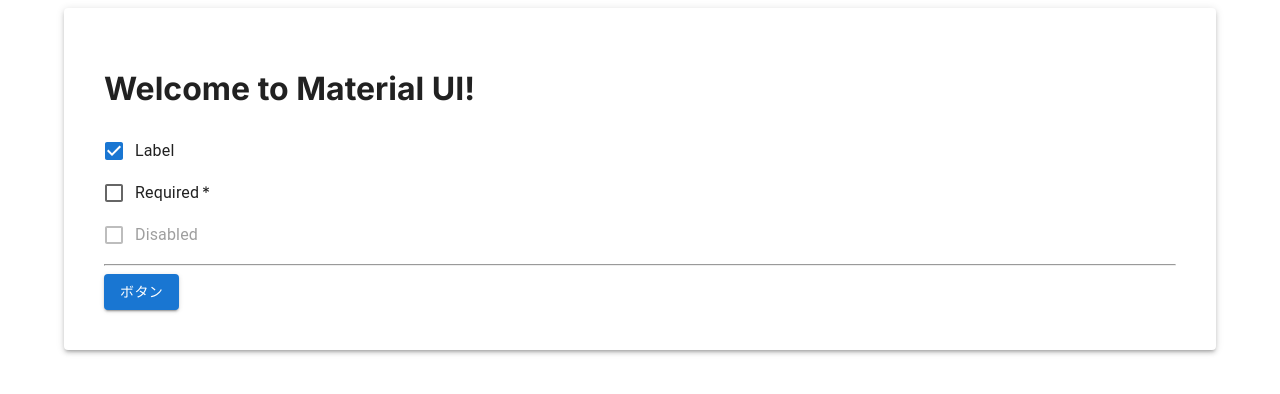
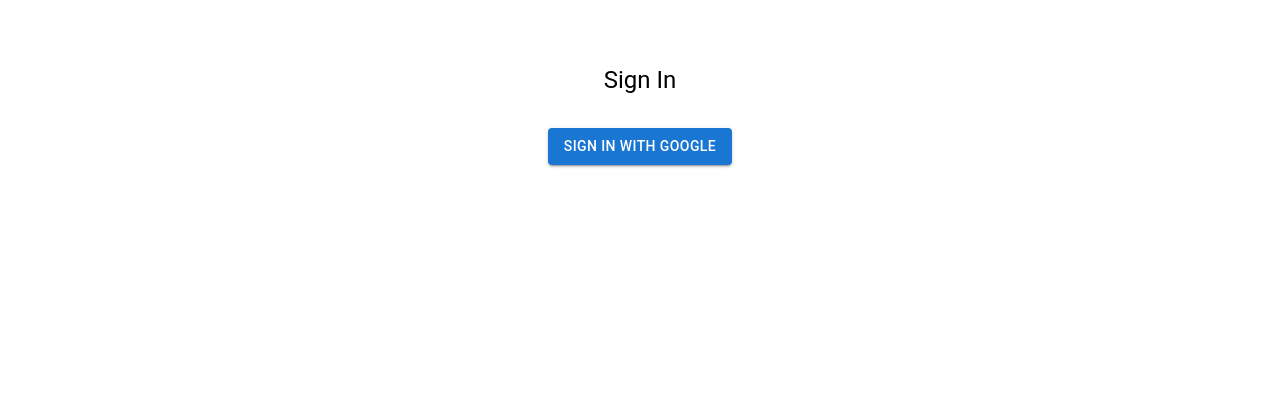
Before and after one commit to Shiyo1101/prompt-battle, a Next.js app in the folder packages/frontend/: page / in a window 1280 px wide. Shown: the top 394 px of the page. Built offline with nearby package versions, Linux system fonts and the light colour scheme; no server answers; what @mui/material-nextjs would draw is missing.

Commit message:
✨ NextAuthを導入し、Google認証を追加

```diff
--- a/packages/frontend/package.json
+++ b/packages/frontend/package.json
@@ -19,6 +19,7 @@
     "@mui/material-nextjs": "^6.2.0",
     "db": "*",
     "next": "15.1.0",
+    "next-auth": "^5.0.0-beta.25",
     "react": "^19.0.0",
     "react-dom": "^19.0.0",
     "socket.io-client": "^4.8.1"
--- /dev/null
+++ b/packages/frontend/src/app/api/auth/[...nextauth]/route.ts
@@ -0,0 +1,3 @@
+import { handlers } from '@/auth';
+
+export const { GET, POST } = handlers;
--- a/packages/frontend/src/app/page.tsx
+++ b/packages/frontend/src/app/page.tsx
@@ -1,30 +1,10 @@
-import {
-  Button,
-  Checkbox,
-  Container,
-  FormControlLabel,
-  FormGroup,
-  Paper,
-} from "@mui/material";
+import SignInForm from '@/components/auth/sign-form';
+import { Container } from '@mui/material';
 
 export default function Home() {
   return (
     <Container>
-      <Paper elevation={3} sx={{ p: 5 }}>
-        <h1>Welcome to Material UI!</h1>
-        <FormGroup>
-          <FormControlLabel
-            control={<Checkbox defaultChecked />}
-            label="Label"
-          />
-          <FormControlLabel required control={<Checkbox />} label="Required" />
-          <FormControlLabel disabled control={<Checkbox />} label="Disabled" />
-        </FormGroup>
-        <hr />
-        <Button variant="contained" color="primary">
-          ボタン
-        </Button>
-      </Paper>
+      <SignInForm />
     </Container>
   );
 }
--- /dev/null
+++ b/packages/frontend/src/auth.ts
@@ -0,0 +1,10 @@
+import NextAuth from 'next-auth';
+import Google from 'next-auth/providers/google';
+
+export const { handlers, signIn, signOut, auth } = NextAuth({
+  providers: [Google],
+  secret: process.env.NEXTAUTH_SECRET,
+  session: {
+    strategy: 'jwt',
+  },
+});
--- /dev/null
+++ b/packages/frontend/src/components/Header.tsx
@@ -0,0 +1 @@
+/* Header.tsx */
--- /dev/null
+++ b/packages/frontend/src/components/auth/sign-form.tsx
@@ -0,0 +1,36 @@
+import { signIn } from '@/auth';
+import { Box, Button, Container, Typography } from '@mui/material';
+import React from 'react';
+
+const SignInForm: React.FC = () => {
+  return (
+    <Container component="main" maxWidth="xs">
+      <Box
+        sx={{
+          marginTop: 8,
+          display: 'flex',
+          flexDirection: 'column',
+          alignItems: 'center',
+        }}
+      >
+        <Typography component="h1" variant="h5">
+          Sign In
+        </Typography>
+        <Box
+          component="form"
+          action={async () => {
+            'use server';
+            await signIn('google');
+          }}
+          sx={{ mt: 1 }}
+        >
+          <Button type="submit" fullWidth variant="contained" sx={{ mt: 3, mb: 2 }}>
+            Sign In with Google
+          </Button>
+        </Box>
+      </Box>
+    </Container>
+  );
+};
+
+export default SignInForm;
--- /dev/null
+++ b/packages/frontend/src/middleware.ts
@@ -0,0 +1 @@
+export { auth as middleware } from '@/auth';
```
Also changed, not shown: packages/frontend/src/app/auth/login.tsx (added, +8 -0 lines), packages/frontend/src/app/layout.tsx (+11 -8 lines), 1 other file (tests, documents, lock files or other folders).
